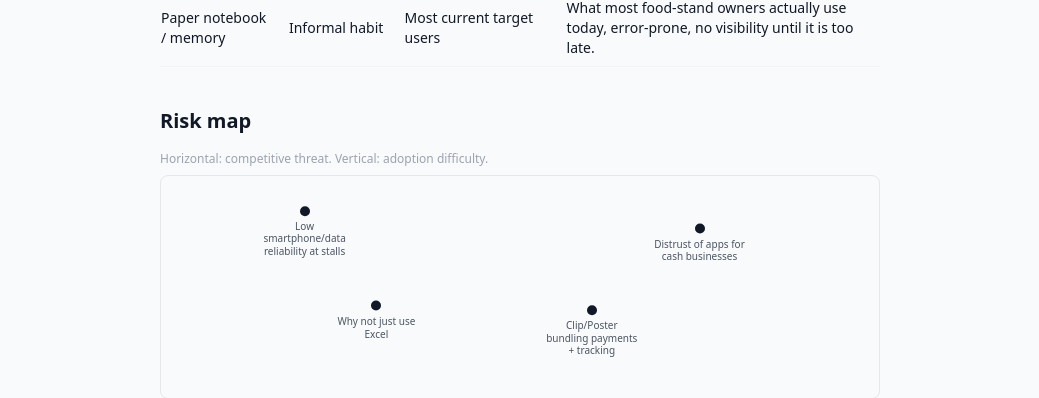
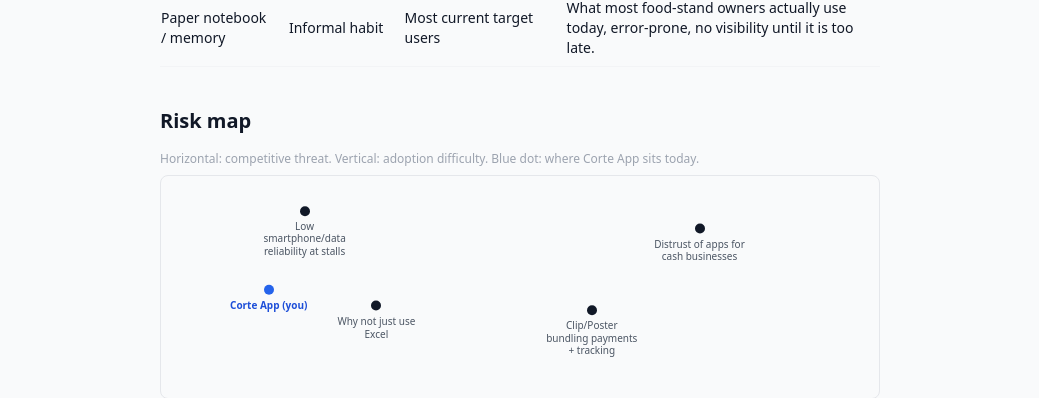
Before and after one commit to emilianosuarezamezcua-a11y/corte-appp, a Next.js app in the folder corte-app/: page /research in a window 1280 px wide. Shown: the part 1463-1861 px from the top of the page, without its empty margins (120-1159 px from the left). Built offline with nearby package versions, Linux system fonts and the light colour scheme; no server answers; the database is empty.

Commit message:
Add Corte App position to risk map

```diff
--- a/corte-app/app/research/page.js
+++ b/corte-app/app/research/page.js
@@ -43,10 +43,11 @@
 ];
 
 const RISKS = [
-  { label: 'Distrust of apps for cash businesses', x: 75, y: 30 },
-  { label: 'Why not just use Excel', x: 30, y: 65 },
-  { label: 'Clip/Poster bundling payments + tracking', x: 60, y: 70 },
-  { label: 'Low smartphone/data reliability at stalls', x: 20, y: 25 },
+  { label: 'Distrust of apps for cash businesses', x: 75, y: 30, self: false },
+  { label: 'Why not just use Excel', x: 30, y: 65, self: false },
+  { label: 'Clip/Poster bundling payments + tracking', x: 60, y: 70, self: false },
+  { label: 'Low smartphone/data reliability at stalls', x: 20, y: 25, self: false },
+  { label: 'Corte App (you)', x: 15, y: 55, self: true },
 ];
 
 function ResearchIntake({ onSaved }) {
@@ -213,20 +214,20 @@
       <section className="mb-10">
         <h2 className="text-xl font-semibold mb-4">Risk map</h2>
         <p className="text-xs text-gray-400 mb-2">
-          Horizontal: competitive threat. Vertical: adoption difficulty.
+          Horizontal: competitive threat. Vertical: adoption difficulty. Blue dot: where Corte App sits today.
         </p>
         <div className="relative w-full h-56 border border-gray-200 rounded-lg bg-gray-50">
           {RISKS.map(function (r) {
+            const dotClass = (r.self ? 'bg-blue-600' : 'bg-gray-900') + ' w-2.5 h-2.5 rounded-full mb-1';
+            const labelClass = (r.self ? 'font-semibold text-blue-700' : 'text-gray-600') + ' text-[10px] text-center w-24 leading-tight';
             return (
               <div
                 key={r.label}
                 className="absolute -translate-x-1/2 -translate-y-1/2 flex flex-col items-center"
                 style={{ left: r.x + '%', top: r.y + '%' }}
               >
-                <span className="w-2.5 h-2.5 rounded-full bg-gray-900 mb-1" />
-                <span className="text-[10px] text-gray-600 text-center w-24 leading-tight">
-                  {r.label}
-                </span>
+                <span className={dotClass} />
+                <span className={labelClass}>{r.label}</span>
               </div>
             );
           })}
```
